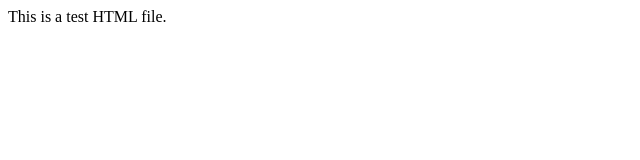
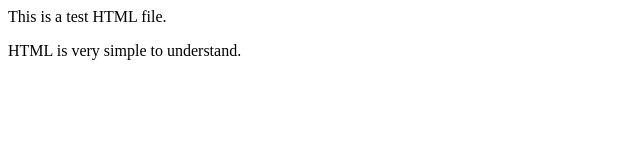
Before and after one commit to amidah/mern-phase1-projects, a plain HTML site: page index.html in a window 1280 px wide. Shown: the whole page, without its empty margins (0-640 px from the left). Drawn offline with Linux system fonts and the light colour scheme.

Commit message:
index.html file updated

```diff
--- a/index.html
+++ b/index.html
@@ -1,5 +1,6 @@
 <html>
 	<body>
 		<p>This is a test HTML file.</p>
+		<p>HTML is very simple to understand.</p>
 	</body>
 </html>
```
